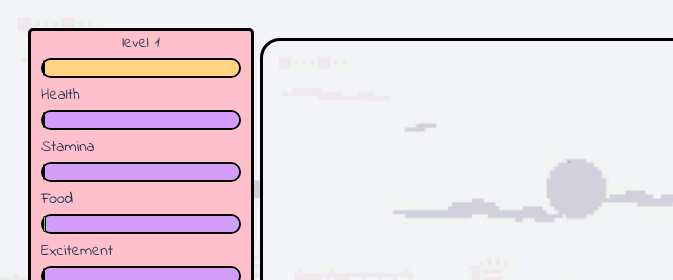
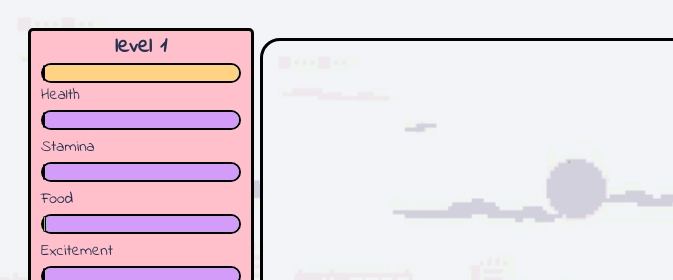
Before and after one commit to Relchzen/thebaddestduck, a website: page main.html in a window 1280 px wide. Both pictures are taken after a click on the button "Food". Shown: the top 280 px of the page, 0-673 px from the left. Drawn offline with nearby package versions, Linux system fonts and the light colour scheme.

Commit message:
fix status

```diff
--- a/main.css
+++ b/main.css
@@ -31,6 +31,11 @@ body {
   width: 220px;
   height: 50px;
   justify-content: center;
+}
+
+#level label {
+  font-size: 22px;
+  font-weight: bold;
 }
 
 progress {
--- a/main.html
+++ b/main.html
@@ -73,18 +73,20 @@
     <script src="main.js"></script>
     <script>
         $(document).ready(function () {
+            $("#levelplayer").attr("level", localStorage.getItem("level"));
+            $("#levelplayer").html(localStorage.getItem("level"));
+            $("#levelbar").val(localStorage.getItem("xp"));
+            $("#levelbar").attr("max", localStorage.getItem("maxxp"));
+
+            $("#healthval").val(localStorage.getItem("health"));
+            $("#staminaval").val(localStorage.getItem("stamina"));
+            $("#foodval").val(localStorage.getItem("food"));
+            $("#mental_health").val(localStorage.getItem("mental_health"));
+
             const summon = window.localStorage.getItem("image");
             const pet = document.getElementById("player");
             pet.setAttribute("src", summon);
 
-            $("#healthval").val(window.localStorage.getItem("health"));
-            $("#foodval").val(window.localStorage.getItem("food"));
-            $("#staminaval").val(window.localStorage.getItem("stamina"));
-            $("#mental_health").val(window.localStorage.getItem("mental_health"));
-            $("#levelbar").attr("max", window.localStorage.getItem("maxxp"));
-            $("#levelbar").val(window.localStorage.getItem("xp"));
-            $("#levelplayer").attr("level", window.localStorage.getItem("level"));
-            $("#levelplayer").html(window.localStorage.getItem("level"));
 
         })
         $("#play").click(function () {
--- a/main.js
+++ b/main.js
@@ -1,20 +1,22 @@
-    let health = document.getElementById("healthval");
+let health = document.getElementById("healthval");
 let stamina = document.getElementById("staminaval");
 let food = document.getElementById("foodval");
 let mental_health = document.getElementById("mental_health");
 let xpbar = document.getElementById("levelbar");
-let maxxp = xpbar.getAttribute("max");
-let level = document.getElementById("levelplayer").getAttribute("level");
 
 function levelup(){
+    var levelplayer = document.getElementById("levelplayer");
+
+    var level = Number(levelplayer.getAttribute("level"));
+    var maxxp = Number(xpbar.getAttribute("max"));
     var xp = xpbar.value;
     while(xp >= maxxp) {
         xp -= maxxp;
         maxxp += 500;
         level += 1;
-        document.getElementById("levelplayer").setAttribute("level", level);
-        document.getElementById("levelplayer").innerHTML = level;
+        levelplayer.innerHTML = level;
         xpbar.setAttribute("max", maxxp);
+        levelplayer.setAttribute("level", level);
         xpbar.value = xp;
         window.localStorage.setItem("xp", xp);
         window.localStorage.setItem("maxxp", maxxp);
@@ -23,20 +25,20 @@ function levelup(){
 
 }
 
-// Mendapatkan elemen progress bar HTML
-const progressBar = document.querySelector('#health');
+// // Mendapatkan elemen progress bar HTML
+// const progressBar = document.querySelector('#health');
 
-// Memeriksa apakah ada checkpoint progress di local storage
-const progressCheckpoint = localStorage.getItem('progressCheckpoint');
-if (progressCheckpoint) {
-  // Jika ada, mengatur nilai progress bar HTML ke nilai checkpoint
-  progressBar.value = progressCheckpoint;
-}
+// // Memeriksa apakah ada checkpoint progress di local storage
+// const progressCheckpoint = localStorage.getItem('progressCheckpoint');
+// if (progressCheckpoint) {
+//   // Jika ada, mengatur nilai progress bar HTML ke nilai checkpoint
+//   progressBar.value = progressCheckpoint;
+// }
 
-// Menyimpan nilai progress bar HTML ke local storage setiap kali nilai berubah
-progressBar.addEventListener('change', () => {
-  localStorage.setItem('progressCheckpoint', progressBar.value);
-});
+// // Menyimpan nilai progress bar HTML ke local storage setiap kali nilai berubah
+// progressBar.addEventListener('change', () => {
+//   localStorage.setItem('progressCheckpoint', progressBar.value);
+// });
 
 function incSleep(){
     stamina.value += 19;
```
Also changed, not shown: play.html (+2 -0 lines).
